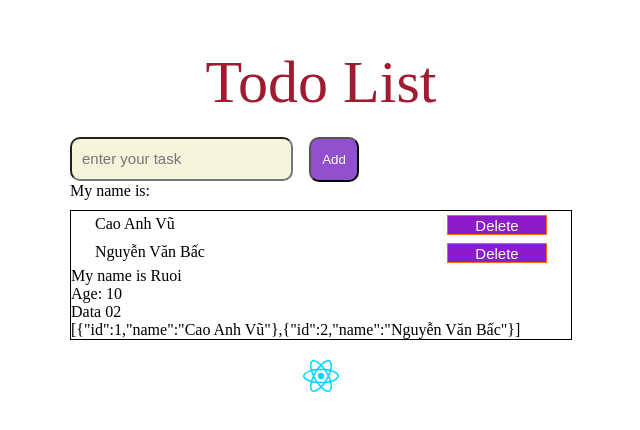
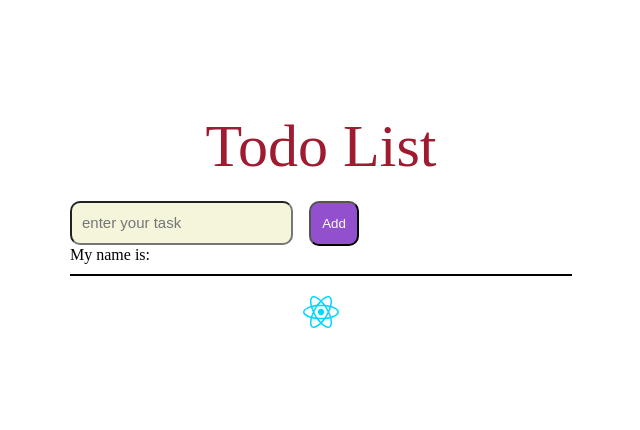
Before and after one commit to CaoAnhVu141/NestJS_React, a React (Vite) app in the folder base-react/: page / in a window 1280 px wide. Shown: the part 146-576 px from the top of the page, without its empty margins (319-959 px from the left). Built offline with nearby package versions, Linux system fonts and the light colour scheme.

Commit message:
update commit code

```diff
--- a/base-react/src/App.jsx
+++ b/base-react/src/App.jsx
@@ -6,16 +6,10 @@ import TodoInput from './Components/todo/todoInput'
 import imglogo from './assets/react.svg'
 
 function App() {
-  const name = "Ruoi";
-  const age = 10;
-  const data = {
-    address: "hanoi",
-    country: "Vietnam"
-  }
 
   const [dataTodoList,setTodoList] = useState([
-      {id: 1, name: "Cao Anh Vũ"},
-      {id:2,name: "Nguyễn Văn Bấc"}
+      // {id: 1, name: "Cao Anh Vũ"},
+      // {id:2,name: "Nguyễn Văn Bấc"}
   ]);
 
   const addNewToDo = (name) => {
@@ -30,16 +24,12 @@ function App() {
   return Math.floor(Math.random() * (max - min + 1) + min);
 }
 
-
   return(
     <div className="todo-container">
       <div className="todo-title">Todo List</div>
       <TodoInput
        addNewToDo={addNewToDo}/>
       <TodoData
-      name={name}
-      age={age}
-      data={data}
       dataTodoList={dataTodoList}/>
       <div className='todo-image'>
         <img src={imglogo} alt="" />
--- a/base-react/src/Components/todo/todoData.jsx
+++ b/base-react/src/Components/todo/todoData.jsx
@@ -7,19 +7,13 @@ const TodoData = (props) => {
         {props.dataTodoList.map((item,index) => {
           return (
             <>
-            <div className="show-data-todo">
+            <div className="show-data-todo" key={item.id}>
             <div>{item.name}</div>
             <button className="btn-delete-item">Delete</button>
             </div>
             </>
           )
         })}
-        <div>My name is {name}</div>
-        <div>Age: {age}</div>
-        <div>Data 02</div>
-        <div>
-          {JSON.stringify(props.dataTodoList)}
-        </div>
       </div>
     )
 }
```
